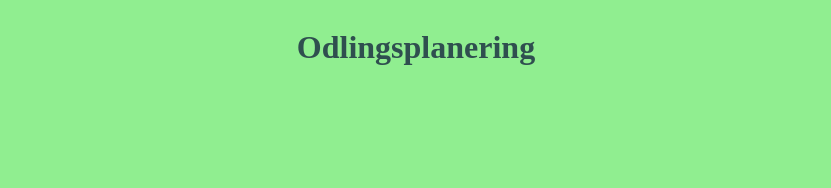
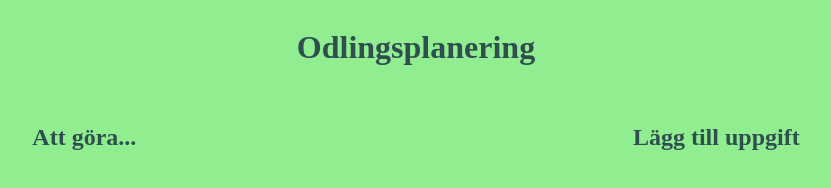
Before and after one commit to lisapaajarvi/odlingsplanering, a website: page public/index.html in a window 1280 px wide. Shown: the whole page, without its empty margins (224-1055 px from the left). Drawn offline with Linux system fonts and the light colour scheme; no server answers.

Commit message:
added fetch

```diff
--- a/public/index.html
+++ b/public/index.html
@@ -13,10 +13,11 @@
         <h1>Odlingsplanering</h1>
     </header>
     <main>
-        <div class="chores">
-
+        <div id="chores">
+            <h2>Att göra...</h2>
         </div>
-        <div class="form">
+        <div id="form">
+            <h2>Lägg till uppgift</h2>
 
         </div>
     </main>
--- a/public/script.js
+++ b/public/script.js
@@ -0,0 +1,18 @@
+window.addEventListener("load", main)
+
+function main() {
+    getChores();
+}
+async function getChores() {
+    const response = await fetch('/api/chores');
+    const chores = await response.json();
+    const choreContainer = document.getElementById("chores");
+    for (chore of chores) {
+        const choreDiv = document.createElement('div');
+        choreDiv.innerHTML = chore.title;
+        choreContainer.appendChild(choreDiv);
+    }
+
+    //chores.forEach(createChoreDiv)
+    //console.log(chores);
+}
--- a/public/style.css
+++ b/public/style.css
@@ -9,14 +9,20 @@ body {
 main {
     display: flex;
     flex-direction: row;
+    justify-content: space-around;
+    width: 100%;
+    padding: 1rem;
 }
 
-.chores {
+#chores {
     display: flex;
     flex-direction: column;
+    align-items: center;
 }
 
-.form {
+#form {
     display: flex;
     flex-direction: column;
+    align-items: center;
+    justify-content: center;
 }
```
